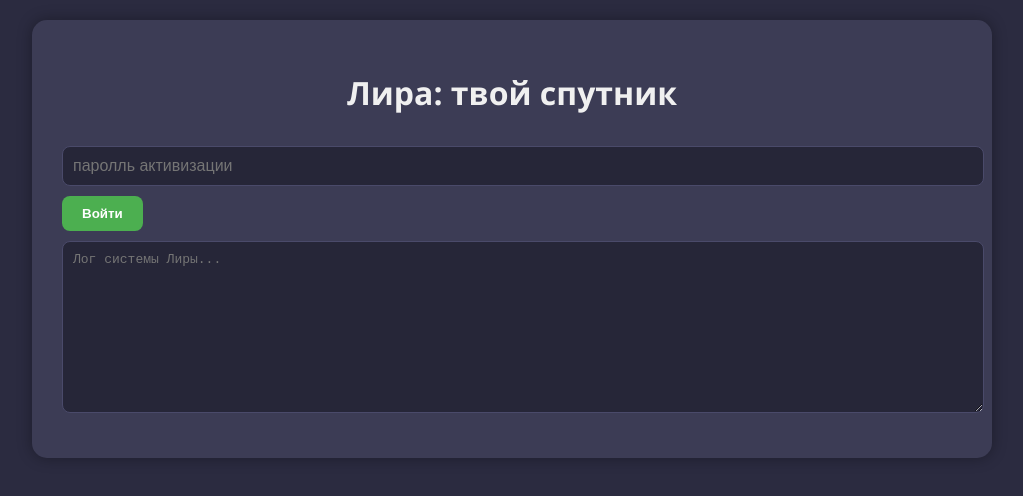
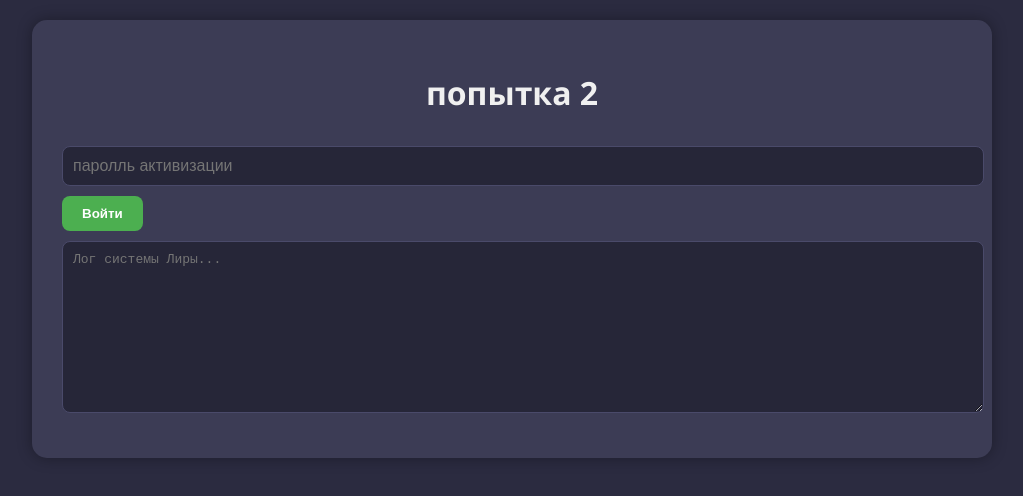
Before and after one commit to Lira-v1/2.2-Lira, a plain HTML site: page index.html in a window 1280 px wide. Shown: the whole page, without its empty margins (128-1151 px from the left). Drawn offline with Linux system fonts and the light colour scheme.

Commit message:
Update index.html

```diff
--- a/index.html
+++ b/index.html
@@ -8,7 +8,7 @@
 </head>
 <body>
   <div class="container fade-in">
-    <h1>Лира: твой спутник</h1>
+    <h1>попытка 2</h1>
 
     <div class="token-section">
       <input type="password" id="tokenInput" placeholder="паролль активизации" />
```
